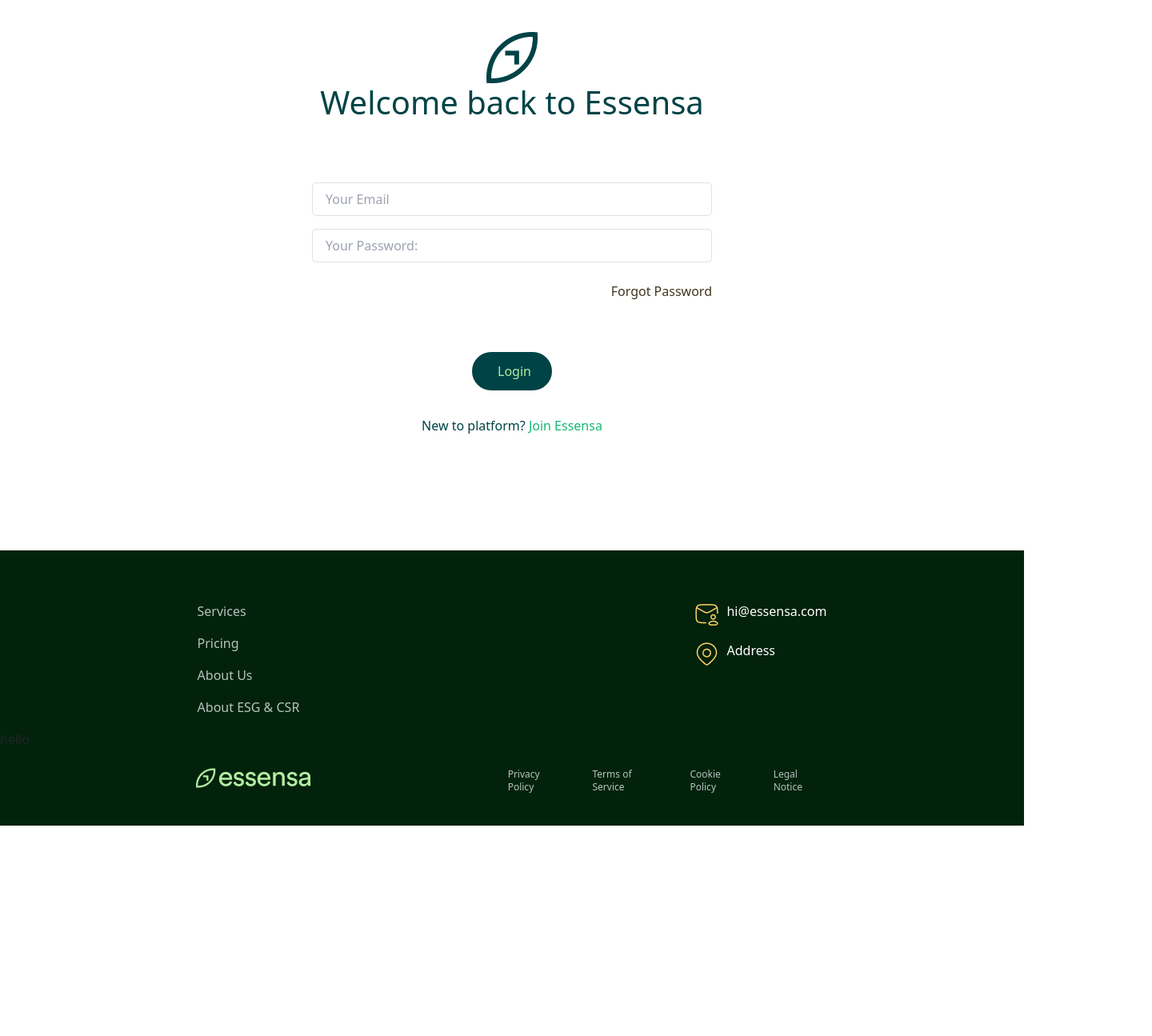
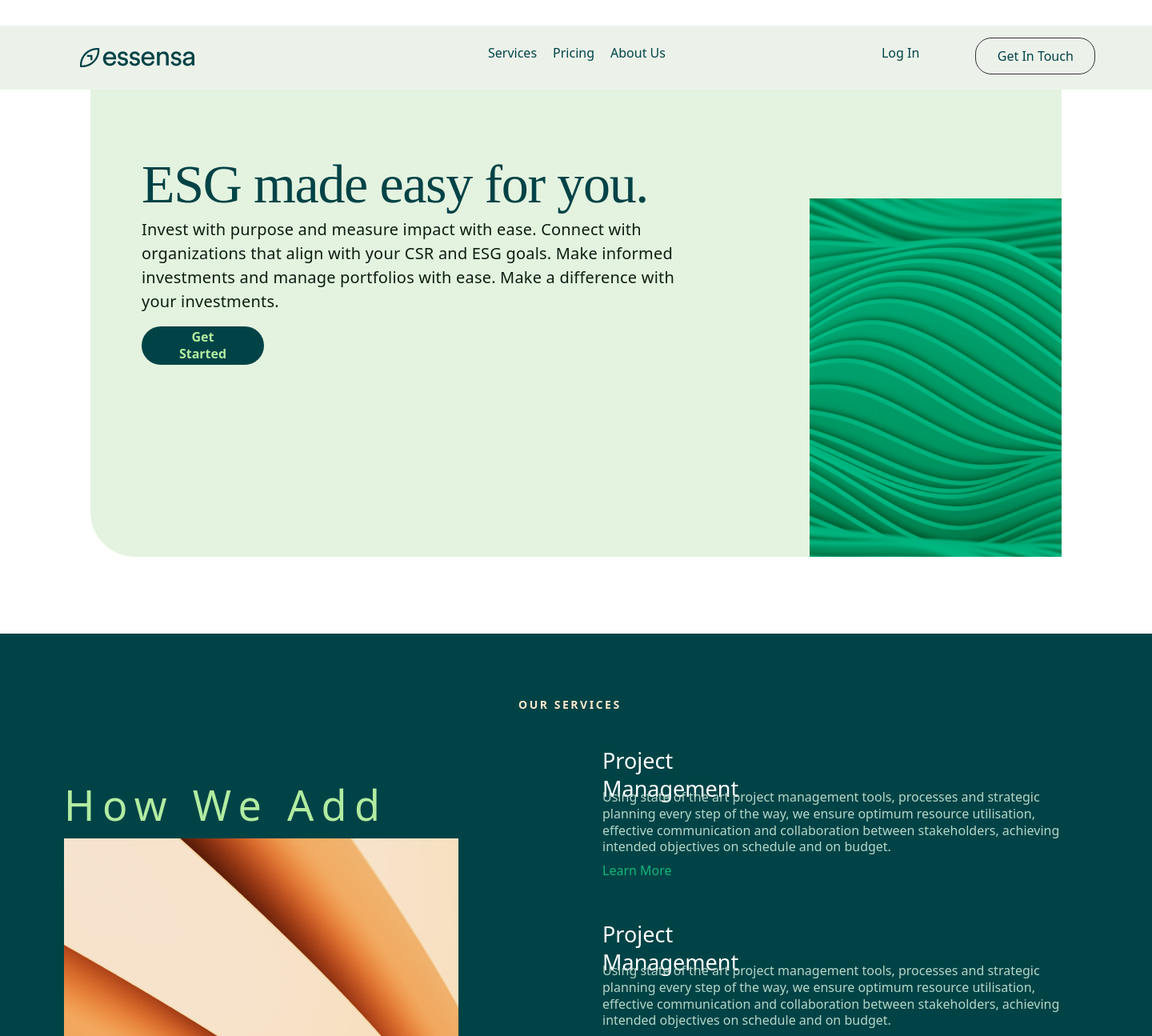
Before and after one commit to essensa2023/front-end, a React (Create React App) app in the folder frontend/: page / in a window 1280 px wide. Shown: the top 1295 px of the page at 80% size, 1440 px wide, since content can reach past the window. Before the commit the page ends 1032 px from the top, so only its background shows below. Built offline with nearby package versions, Linux system fonts and the light colour scheme.

Commit message:
routes established

```diff
--- a/frontend/package.json
+++ b/frontend/package.json
@@ -12,6 +12,8 @@
     "react": "^18.2.0",
     "react-bootstrap": "^2.7.3",
     "react-dom": "^18.2.0",
+    "react-router": "^6.10.0",
+    "react-router-dom": "^6.10.0",
     "react-scripts": "5.0.1",
     "tailwindcss": "^3.3.1",
     "web-vitals": "^2.1.4"
--- a/frontend/src/App.js
+++ b/frontend/src/App.js
@@ -1,16 +1,32 @@
+import { BrowserRouter as Router, Route, Routes } from "react-router-dom";
+
 import React from 'react';
 import NavBar from './components/NavBar';
 import Home from './components/Home/Home';
 import Register from './components/Register/Register';
 import Login from './components/Login/Login';
+import Footer from "./components/Footer";
+import Navbar from "./components/NavBar";
 
 
 function App() {
   return (
     <>
-     {/* <Home /> */}
-     {/* <Register /> */}
-     <Login />
+      <Router>
+        <div className="app">
+          <Routes>
+            <Route path="/" element={<><Home /></>} />
+          </Routes>
+
+          <Routes>
+            <Route path="/login" element={<><Login /></>} />
+          </Routes>
+
+          <Routes>
+            <Route path="/register" element={<> <Register /> </>} />
+          </Routes>
+        </div>
+      </Router>
     </>
   );
 }
--- a/frontend/src/components/Footer.js
+++ b/frontend/src/components/Footer.js
@@ -7,7 +7,7 @@
 
 const Footer = () => {
     return (
-        <div className="footer-container w-full h-auto bg-custom-dark-green2 mt-32">
+        <div className="footer-container w-full h-auto bg-custom-dark-green2">
 
             <div className="features-and-details flex align-center justify-around pt-16">
                 <div className="features-line">
--- a/frontend/src/components/Home/Home.js
+++ b/frontend/src/components/Home/Home.js
@@ -224,12 +224,9 @@
 
                 </div>
 
-                {/* Footer */}
-
-                <Footer />
-
             </div>
 
+            {/* <Footer /> */}
         </>
      );
 }
--- a/frontend/src/components/Login/Login.js
+++ b/frontend/src/components/Login/Login.js
@@ -57,7 +57,7 @@
             </div>
 
             <div className="flex justify-center mt-[-6em] ">
-                <p className="text-custom-dark-green">New to platform? <span className="text-custom-light-green3">Join Essensa</span> </p>
+                <p className="text-custom-dark-green">New to platform?<a href="/register" className="no-underline"><span className="text-custom-light-green3">Join Essensa</span></a></p>
             </div>
 
             <Footer />
--- a/frontend/src/components/NavBar.js
+++ b/frontend/src/components/NavBar.js
@@ -10,7 +10,7 @@
         <li><a href="#">Services</a></li>
         <li><a href="#">Pricing</a></li>
         <li><a href="#">About Us</a></li>
-        <li className='login'><a href="#">Log In</a></li>
+        <li className='login'><a href="/login">Log In</a></li>
         <li><button className="get_in_touch-button">Get In Touch</button></li>
       </ul>
     </nav>
--- a/frontend/src/components/footer.css
+++ b/frontend/src/components/footer.css
@@ -5,3 +5,8 @@
 .privacy-items {
     width: 400px !important;
 }
+
+/* .footer-container {
+    position: absolute;
+    top: 4818px !important;
+} */
```
Also changed, not shown: 1 other file (tests, documents, lock files or other folders).
